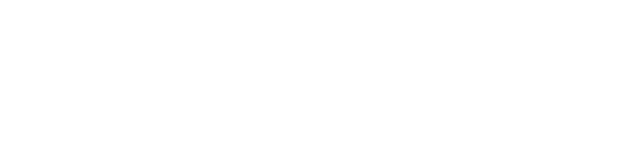
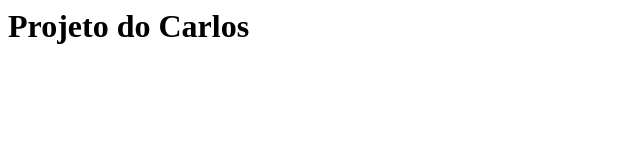
Before and after one commit to carlosyamakawa/meu-site-carlos, a plain HTML site: page index.html in a window 1280 px wide. Shown: the whole page, without its empty margins (0-640 px from the left). Drawn offline with Linux system fonts and the light colour scheme.

Commit message:
Titulo da pagina

```diff
--- a/index.html
+++ b/index.html
@@ -2,5 +2,6 @@
 <head>
 </head>
 <body>
+	<h1>Projeto do Carlos</h1>
 </body>
 </html>
```
